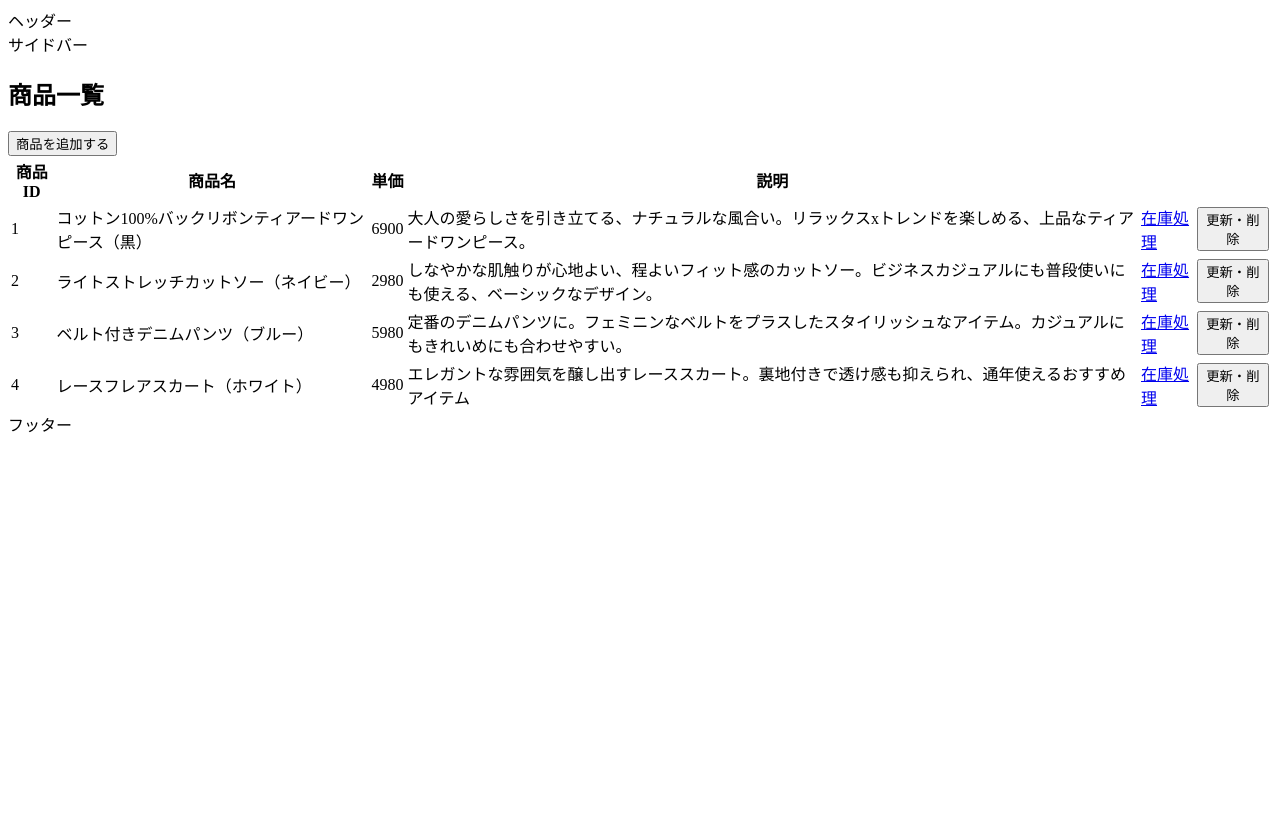
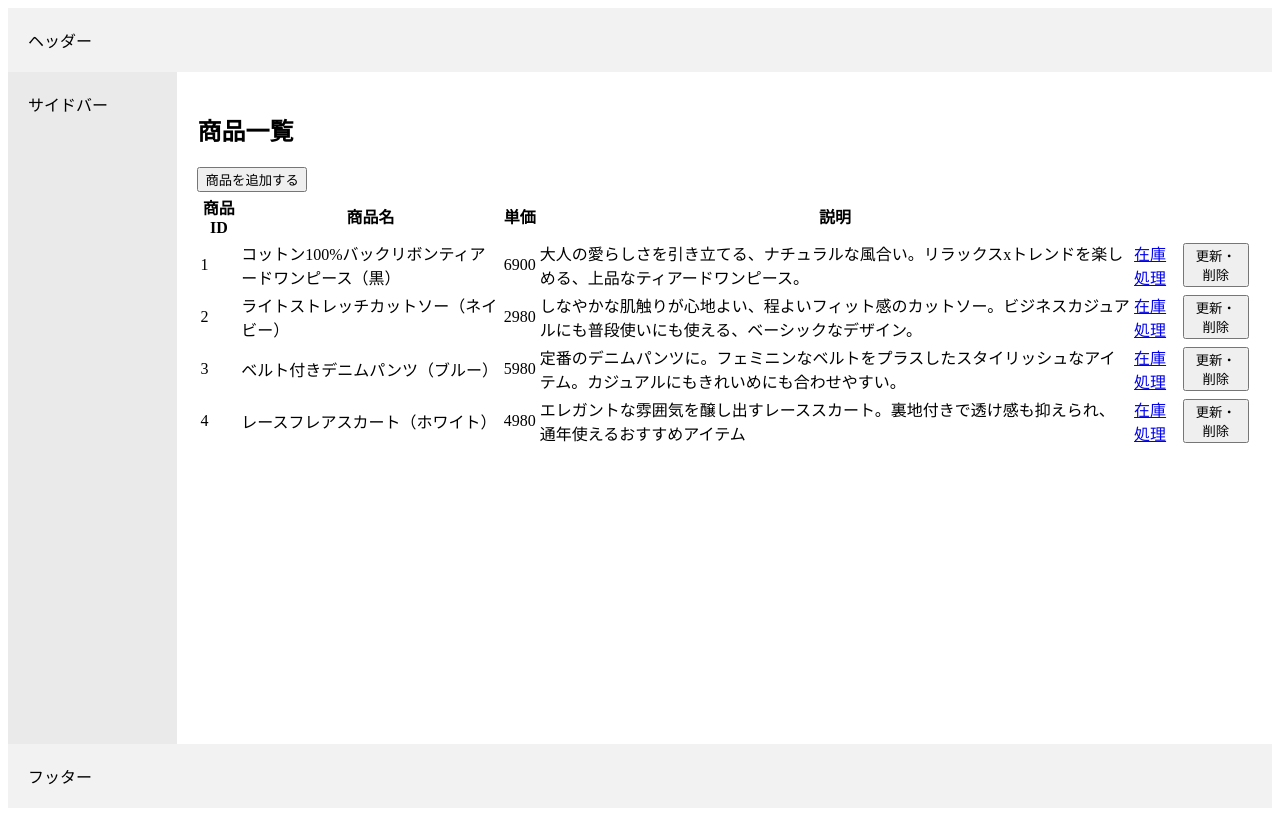
Before and after one commit to takumi-ya/writing-full-stack-web-devlopment, a Next.js app in the folder frontend/: page /inventory/products in a window 1280 px wide. Built offline with nearby package versions, Linux system fonts and the light colour scheme.

Commit message:
Add inventory layout component styles

```diff
--- a/frontend/app/inventory/layout.tsx
+++ b/frontend/app/inventory/layout.tsx
@@ -1,18 +1,20 @@
+import styles from "./products/styles.module.css";
+
 export default function InventoryLayout({
   children,
 }: {
   children: React.ReactNode;
 }) {
   return (
-    <div className="layout">
-      <header className="header">ヘッダー</header>
-      <div className="container">
-        <aside className="navbar">サイドバー</aside>
-        <main className="content">
+    <div className={styles.layout}>
+      <header className={styles.header}>ヘッダー</header>
+      <div className={styles.container}>
+        <aside className={styles.navbar}>サイドバー</aside>
+        <main className={styles.content}>
           <section>{children}</section>
         </main>
       </div>
-      <footer className="footer">フッター</footer>
+      <footer className={styles.footer}>フッター</footer>
     </div>
   );
 }
--- /dev/null
+++ b/frontend/app/inventory/products/styles.module.css
@@ -0,0 +1,31 @@
+.layout {
+  min-height: 100vh;
+  display: flex;
+  flex-direction: column;
+}
+
+.header {
+  background-color: #f2f2f2;
+  padding: 20px;
+}
+
+.container {
+  flex-grow: 1;
+  display: flex;
+}
+
+.navbar {
+  width: 200px;
+  background-color: #eaeaea;
+  padding: 20px;
+}
+
+.content {
+  flex-grow: 2;
+  padding: 20px;
+}
+
+.footer {
+  background-color: #f2f2f2;
+  padding: 20px;
+}
```
